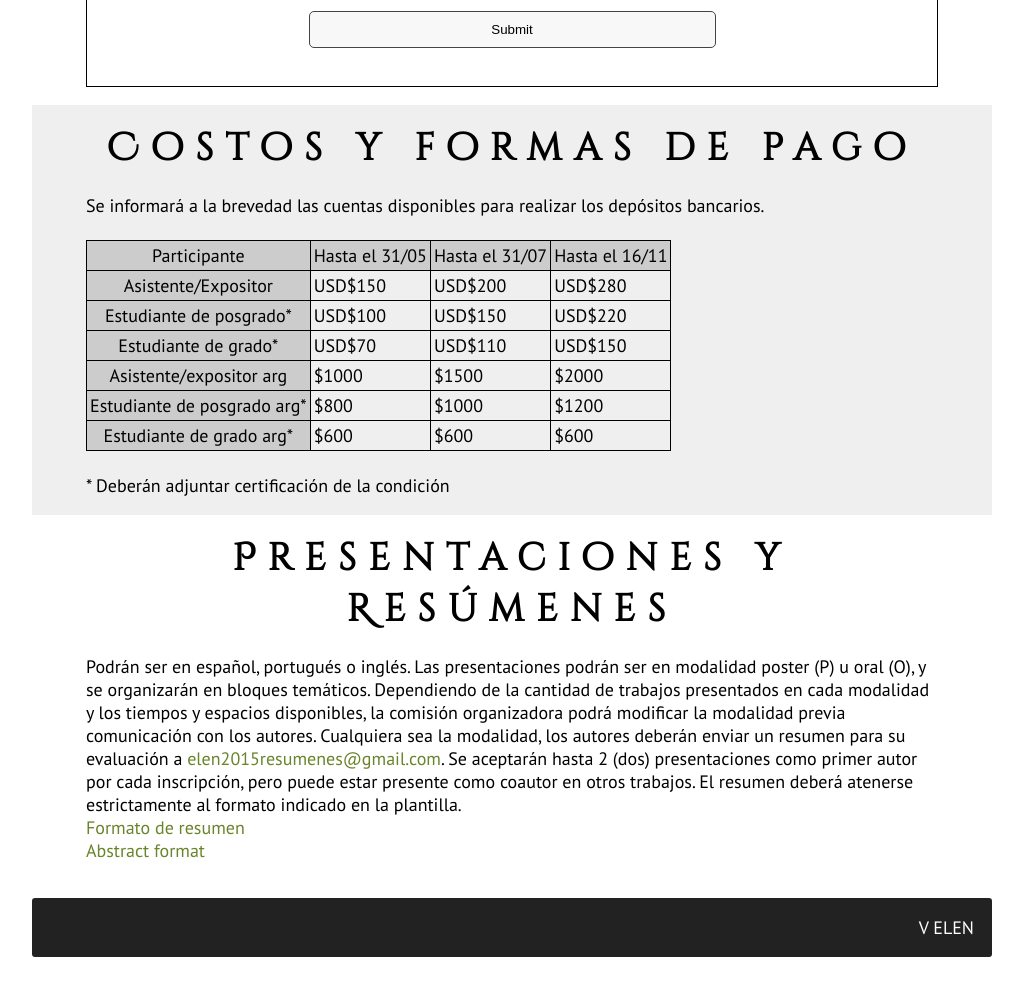
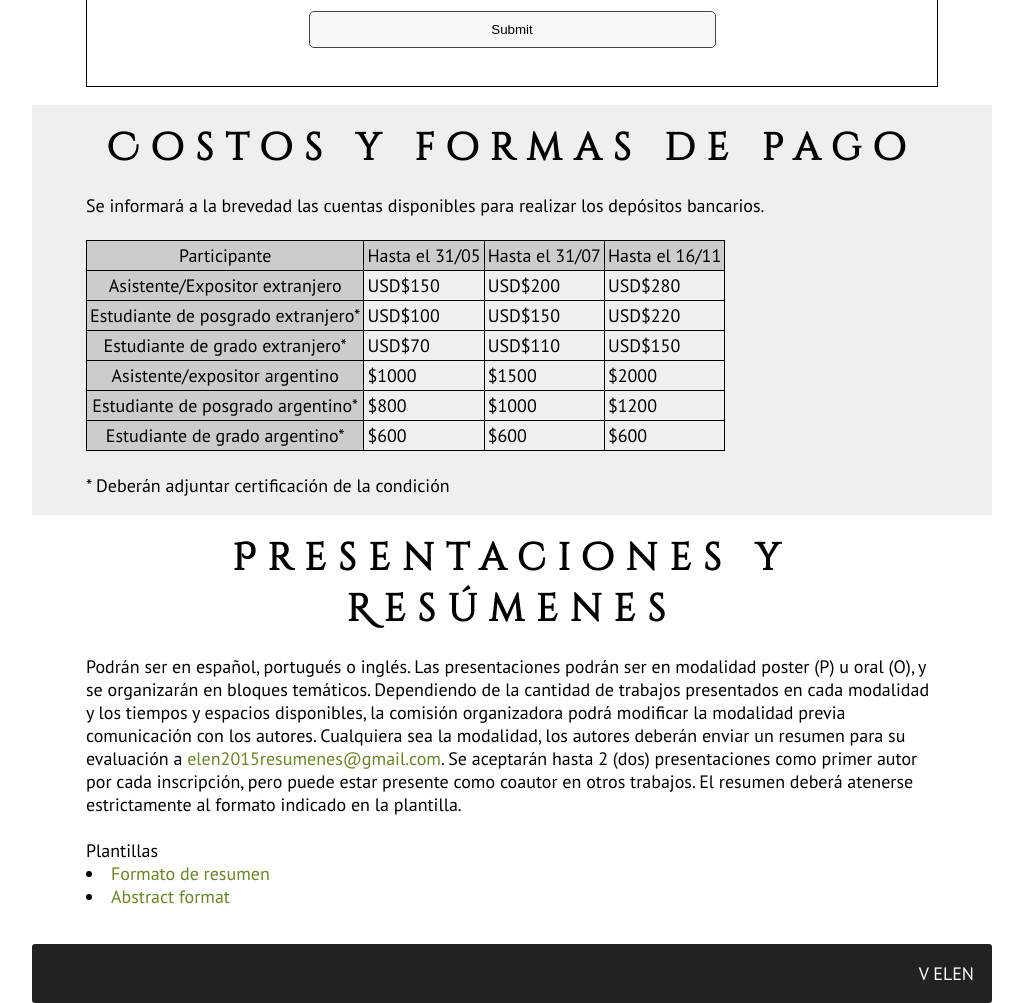
Before and after one commit to Greenderella/ELEN2015, a PHP site: page /inscripciones.php in a window 1280 px wide. Shown: the part 1556-2559 px from the top of the page, without its empty margins (128-1151 px from the left). Before the commit the page ends 2513 px from the top, so only its background shows below. Run offline with PHP 8.4, Linux system fonts and the light colour scheme; some libraries are stand-ins or nearby versions.

Commit message:
Giladitas

```diff
--- a/inscripciones.php
+++ b/inscripciones.php
@@ -161,37 +161,37 @@
 							<td>Hasta el 16/11</td>
 						</tr>
 						<tr>
-							<td>Asistente/Expositor</td>
+							<td>Asistente/Expositor extranjero</td>
 							<td>USD$150</td>
 							<td>USD$200</td>
 							<td>USD$280</td>
 						</tr>
 						<tr>
-							<td>Estudiante de posgrado*</td>
+							<td>Estudiante de posgrado extranjero*</td>
 							<td>USD$100</td>
 							<td>USD$150</td>
 							<td>USD$220</td>
 						</tr>
 						<tr>
-							<td>Estudiante de grado*</td>
+							<td>Estudiante de grado extranjero*</td>
 							<td>USD$70</td>
 							<td>USD$110</td>
 							<td>USD$150</td>
 						</tr>
 						<tr>
-							<td>Asistente/expositor arg</td>
+							<td>Asistente/expositor argentino</td>
 							<td>$1000</td>
 							<td>$1500</td>
 							<td>$2000</td>
 						</tr>
 						<tr>
-							<td>Estudiante de posgrado arg*</td>
+							<td>Estudiante de posgrado argentino*</td>
 							<td>$800</td>
 							<td>$1000</td>
 							<td>$1200</td>
 						</tr>
 						<tr>
-							<td>Estudiante de grado arg*</td>
+							<td>Estudiante de grado argentino*</td>
 							<td>$600</td>
 							<td>$600</td>
 							<td>$600</td>
@@ -206,10 +206,12 @@
 					Podrán ser en español, portugués o inglés. Las presentaciones podrán ser en modalidad poster (P) u oral (O), y se organizarán en bloques temáticos. Dependiendo de la cantidad de trabajos presentados en cada modalidad y los tiempos y espacios disponibles, la comisión organizadora podrá modificar la modalidad previa comunicación con los autores.
 					Cualquiera sea la modalidad, los autores deberán enviar un resumen para su evaluación a <a href="mailto:elen2015resumenes@gmail.com">elen2015resumenes@gmail.com</a>. Se aceptarán hasta 2 (dos) presentaciones como primer autor por cada inscripción, pero puede estar presente como coautor en otros trabajos. El resumen deberá atenerse estrictamente al formato indicado en la plantilla.
 					<br />
-					<a href="/Formato de resumen - Español.pdf">Formato de resumen</a>
 					<br />
-					<a href="/Abstract format - English.pdf">Abstract format</a>
-
+					Plantillas
+						<ul>
+							<li><a href="/Formato de resumen - Español.pdf">Formato de resumen</a></li>
+							<li><a href="/Abstract format - English.pdf">Abstract format</a></li>
+						</ul>
 				</div>
 
 			</div>
```
